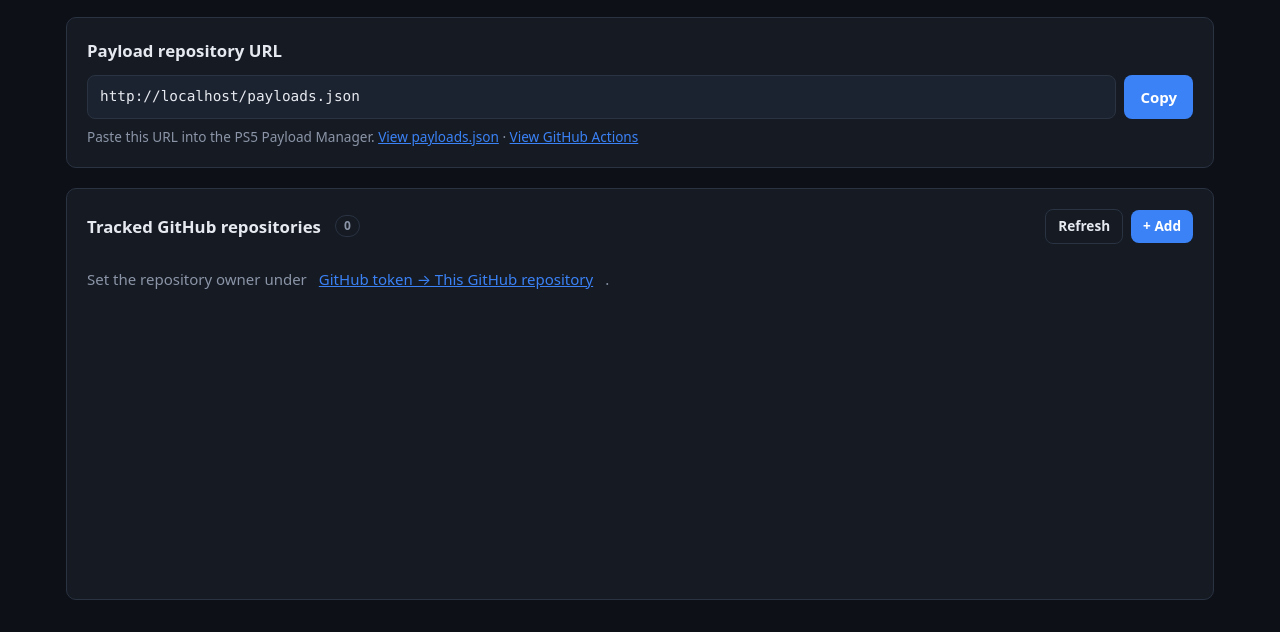
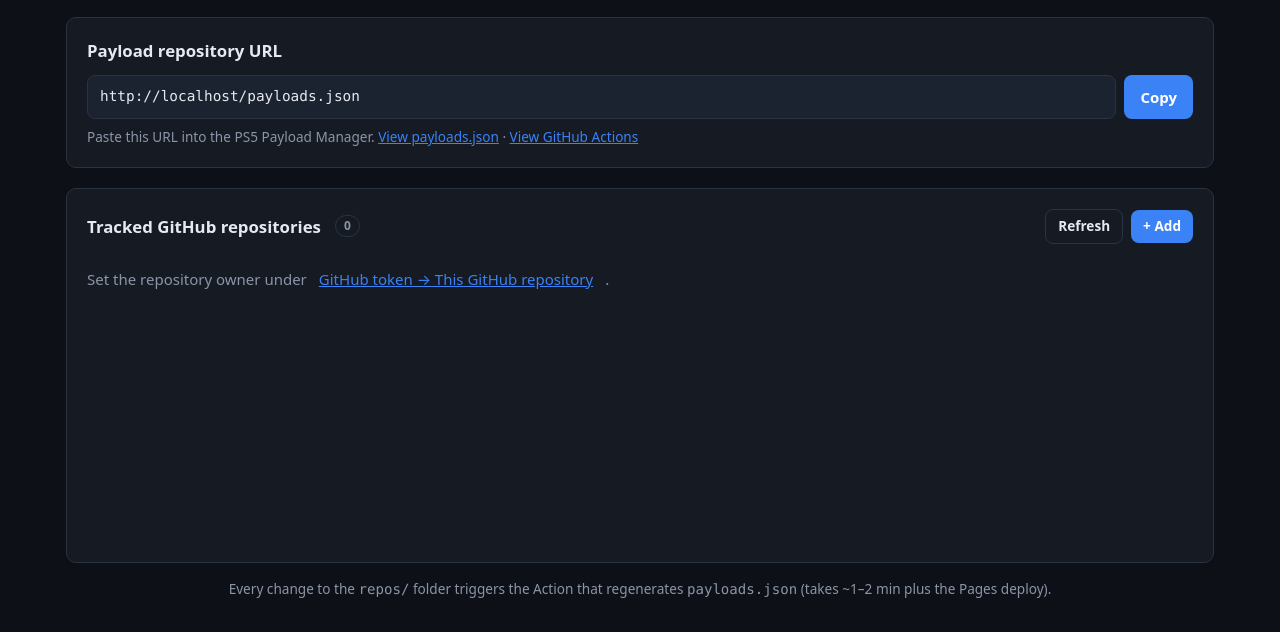
Before and after one commit to ciarantoner/ps5-personal-payloads-catalog, a plain HTML site: page manage/index.html in a window 1280 px wide. Shown: the part 168-800 px from the top of the page. Drawn offline with Linux system fonts and the light colour scheme.

Commit message:
Manage page: move the Action note from the edit-mode banner to the footer
The tracked card now leaves room for the footer, so it still fits on screen.

Co-Authored-By: Claude Opus 5.5 <noreply@anthropic.com>

```diff
--- a/manage/index.html
+++ b/manage/index.html
@@ -161,6 +161,7 @@
   .page-header button { margin-top: 6px; }
   .dot-ok { display: inline-block; width: 8px; height: 8px; border-radius: 50%; margin-right: 8px; vertical-align: middle; background: var(--ok); }
   button.token-btn { display: inline-flex; align-items: center; }
+  footer { color: var(--muted); font-size: .85rem; text-align: center; margin-top: 16px; }
 </style>
 </head>
 <body>
@@ -198,6 +199,7 @@
     </div>
   </section>
 
+  <footer id="pageFooter">Every change to the <span class="mono">repos/</span> folder triggers the Action that regenerates <span class="mono">payloads.json</span> (takes ~1–2 min plus the Pages deploy).</footer>
 </main>
 
 <dialog id="tokenDialog" class="modal wide" aria-labelledby="tokenTitle">
@@ -345,8 +347,7 @@
     const banner = $('modeBanner');
     if (hasToken()) {
       banner.className = 'msg show ok';
-      banner.innerHTML = `<b>Edit mode</b> — changes are written to <span class="mono">${esc(target.owner)}/${esc(target.repo)}</span> using the token saved in this browser.<br>
-        Every change to the <span class="mono">repos/</span> folder triggers the Action that regenerates <span class="mono">payloads.json</span> (takes ~1–2 min plus the Pages deploy).`;
+      banner.innerHTML = `<b>Edit mode</b> — changes are written to <span class="mono">${esc(target.owner)}/${esc(target.repo)}</span> using the token saved in this browser.`;
     } else {
       banner.className = 'msg show info';
       banner.innerHTML = `<b>Read-only mode.</b> To add or remove payloads, <a href="#" data-open-token>set your GitHub token</a>.
@@ -810,7 +811,9 @@
   function fitTracked() {
     const top = trackedCard.getBoundingClientRect().top + window.scrollY;
     const gap = parseFloat(getComputedStyle(document.querySelector('main')).paddingTop) || 32;
-    trackedCard.style.height = `${Math.max(320, window.innerHeight - top - gap)}px`;
+    const footer = $('pageFooter');
+    const footerSpace = footer.offsetHeight + parseFloat(getComputedStyle(footer).marginTop || 0);
+    trackedCard.style.height = `${Math.max(320, window.innerHeight - top - gap - footerSpace)}px`;
   }
   window.addEventListener('resize', fitTracked);
   // The banner, notices and URL card above it move the card up or down.
```
